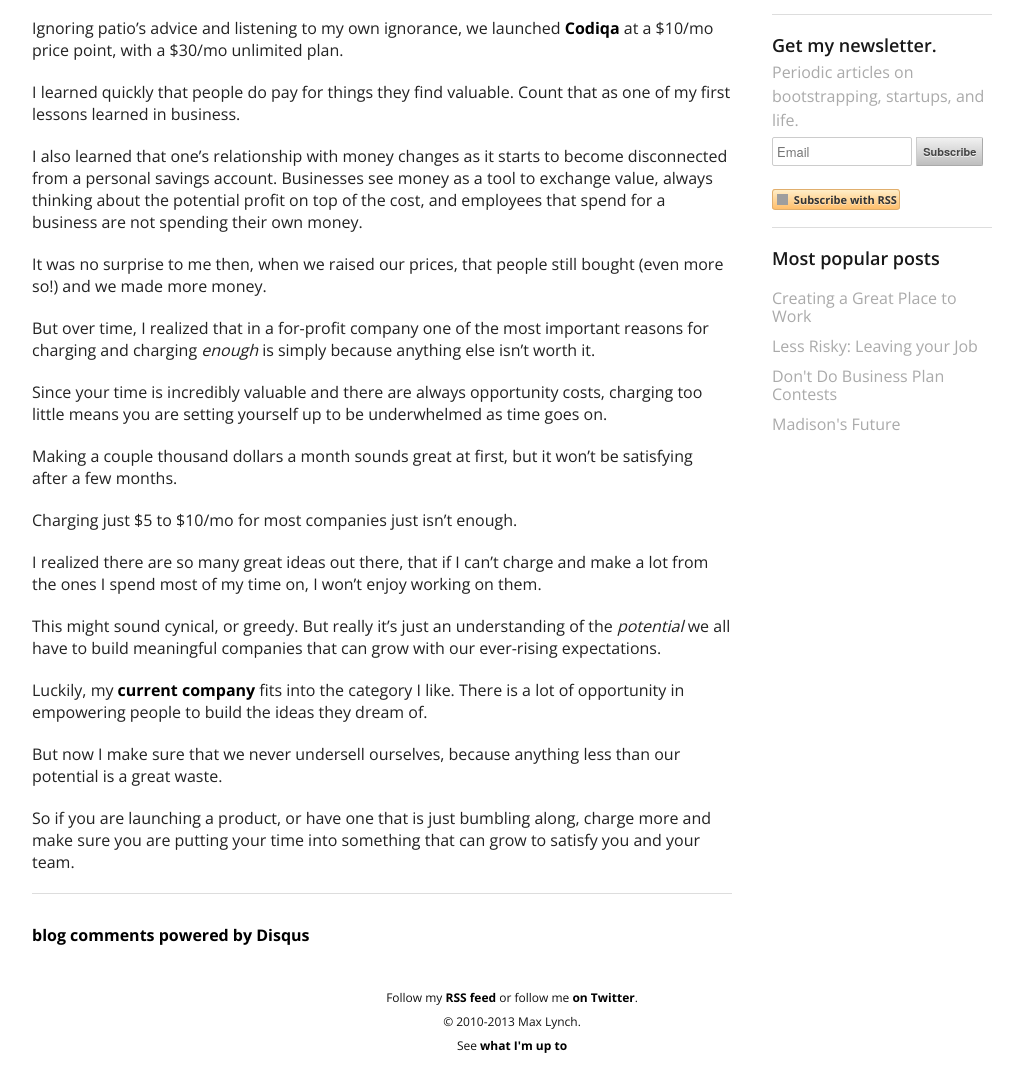
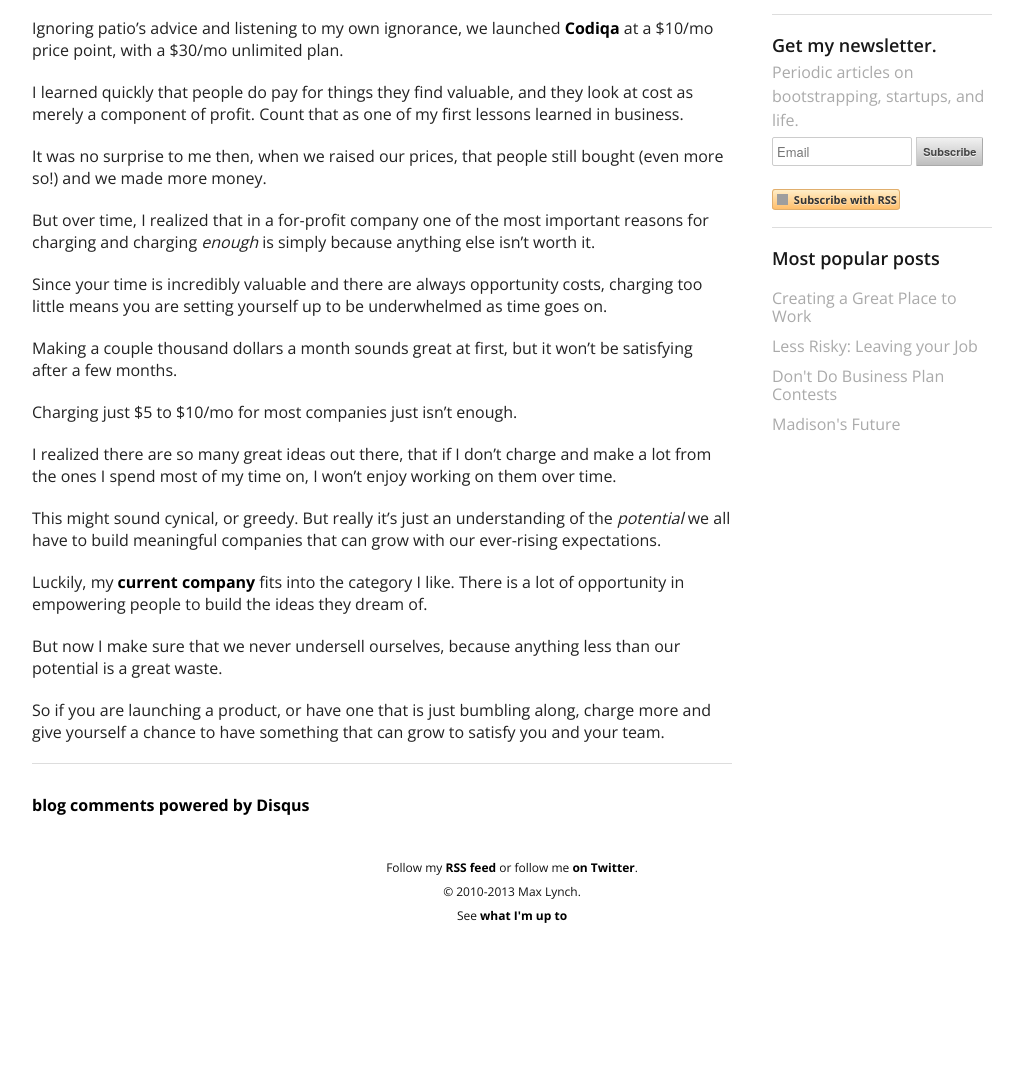
Before and after one commit to mlynch/mlynch.github.com, a Jekyll site: the page built from _posts/2013-07-20-pricing.markdown, in a window 1280 px wide and 1400 px high, scrolled down 298 px. Shown: the part 332-1400 px from the top of the window, without its empty margins (128-1142 px from the left). Built offline with Jekyll 4.4.1, drawn with Linux system fonts in a browser that asks for light colours; nearby versions of some CDN libraries; Markdown is read by kramdown in place of the engine named in the settings; comment, search, counter and statistics services are not loaded; after the commit the page ends 1568 px from its top, so only the background shows below that; grey boxes are pictures that could not be loaded.

Commit message:
Update 2013-07-20-pricing.markdown

```diff
--- a/_posts/2013-07-20-pricing.markdown
+++ b/_posts/2013-07-20-pricing.markdown
@@ -18,9 +18,7 @@ At the time, I didn't realize what was possible in the SaaS business. I wasn't r
 
 Ignoring patio's advice and listening to my own ignorance, we launched [Codiqa](http://codiqa.com/) at a $10/mo price point, with a $30/mo unlimited plan.
 
-I learned quickly that people do pay for things they find valuable. Count that as one of my first lessons learned in business.
-
-I also learned that one's relationship with money changes as it starts to become disconnected from a personal savings account. Businesses see money as a tool to exchange value, always thinking about the potential profit on top of the cost, and employees that spend for a business are not spending their own money.
+I learned quickly that people do pay for things they find valuable, and they look at cost as merely a component of profit. Count that as one of my first lessons learned in business.
 
 It was no surprise to me then, when we raised our prices, that people still bought (even more so!) and we made more money.
 
@@ -32,7 +30,7 @@ Making a couple thousand dollars a month sounds great at first, but it won't be
 
 Charging just $5 to $10/mo for most companies just isn't enough.
 
-I realized there are so many great ideas out there, that if I can't charge and make a lot from the ones I spend most of my time on, I won't enjoy working on them.
+I realized there are so many great ideas out there, that if I don't charge and make a lot from the ones I spend most of my time on, I won't enjoy working on them over time.
 
 This might sound cynical, or greedy. But really it's just an understanding of the *potential* we all have to build meaningful companies that can grow with our ever-rising expectations.
 
@@ -40,4 +38,4 @@ Luckily, my [current company](http://drifty.com/) fits into the category I like.
 
 But now I make sure that we never undersell ourselves, because anything less than our potential is a great waste.
 
-So if you are launching a product, or have one that is just bumbling along, charge more and make sure you are putting your time into something that can grow to satisfy you and your team.
+So if you are launching a product, or have one that is just bumbling along, charge more and give yourself a chance to have something that can grow to satisfy you and your team.
```
